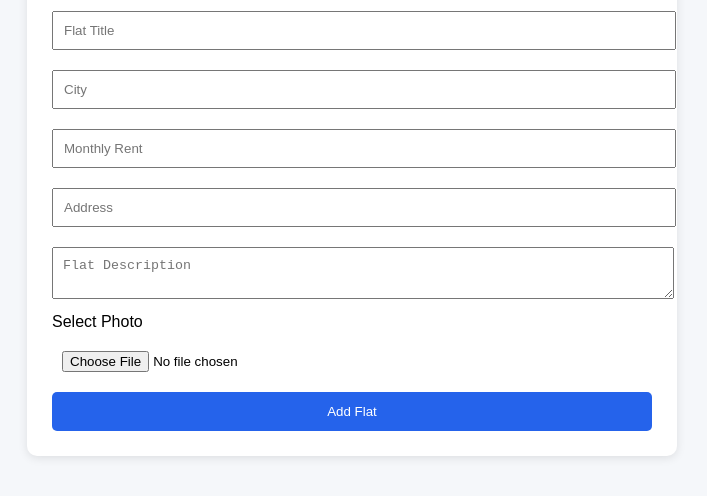
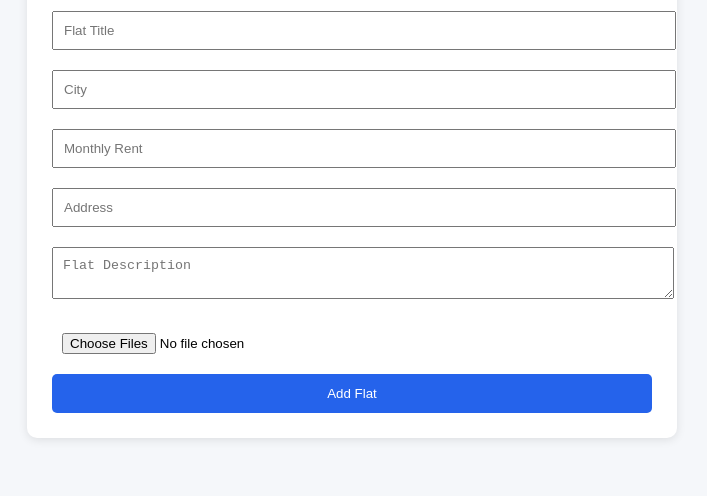
Before and after one commit to amangujjar59689-arch/rentease, a plain HTML site: page add-flat.html in a window 1280 px wide. Shown: the part 142-638 px from the top of the page, without its empty margins (288-995 px from the left). Drawn offline with Linux system fonts and the light colour scheme.

Commit message:
Update add-flat.html

```diff
--- a/add-flat.html
+++ b/add-flat.html
@@ -51,8 +51,7 @@ border-radius:5px;
 <input type="text" id="address" placeholder="Address">
 <textarea id="description" placeholder="Flat Description"></textarea>
 
-<label>Select Photo</label> <input type="file" id="image" accept="image/*">
-
+<input type="file" id="image" accept="image/*" multiple>
 <button onclick="addFlat()">Add Flat</button>
 
 </div>
```
